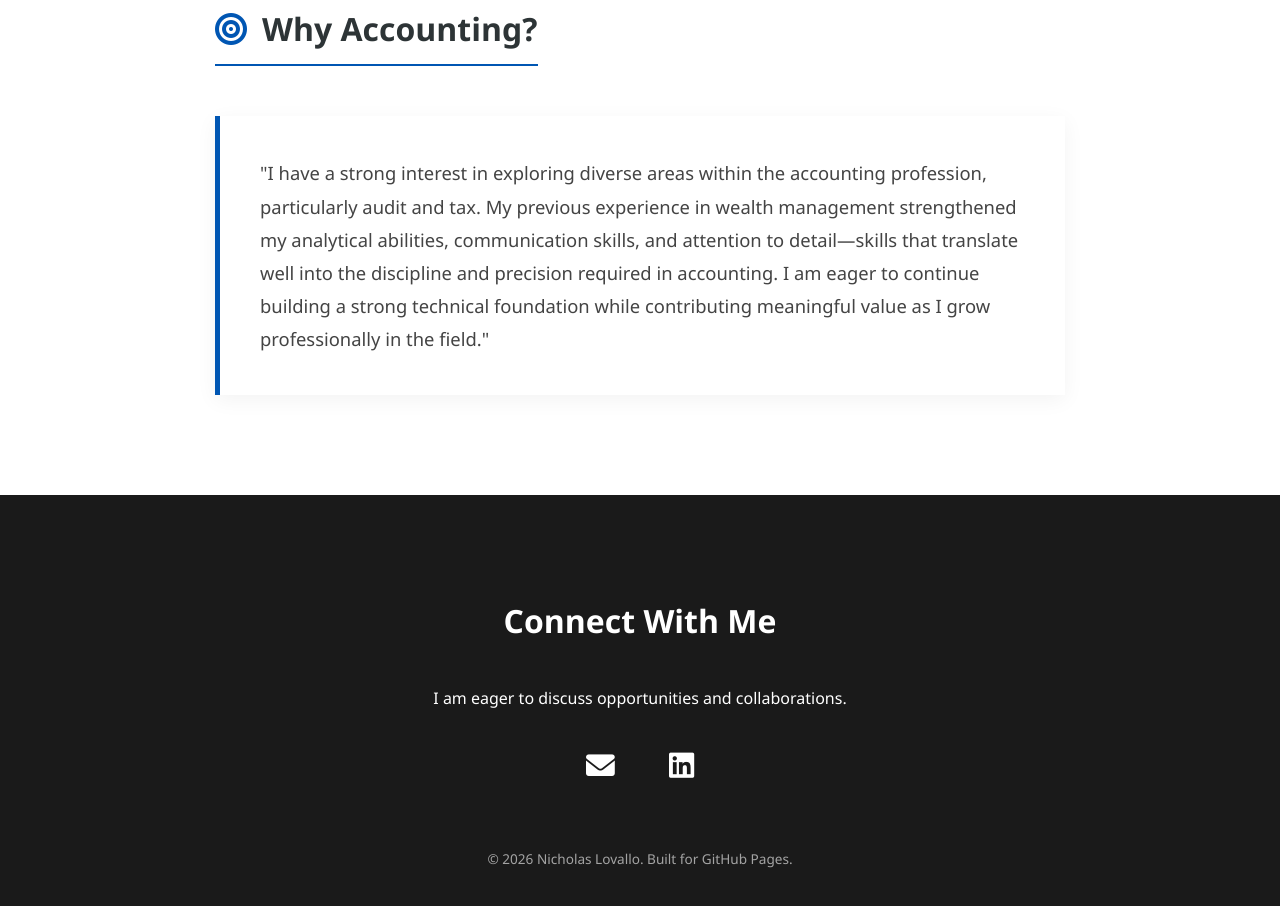
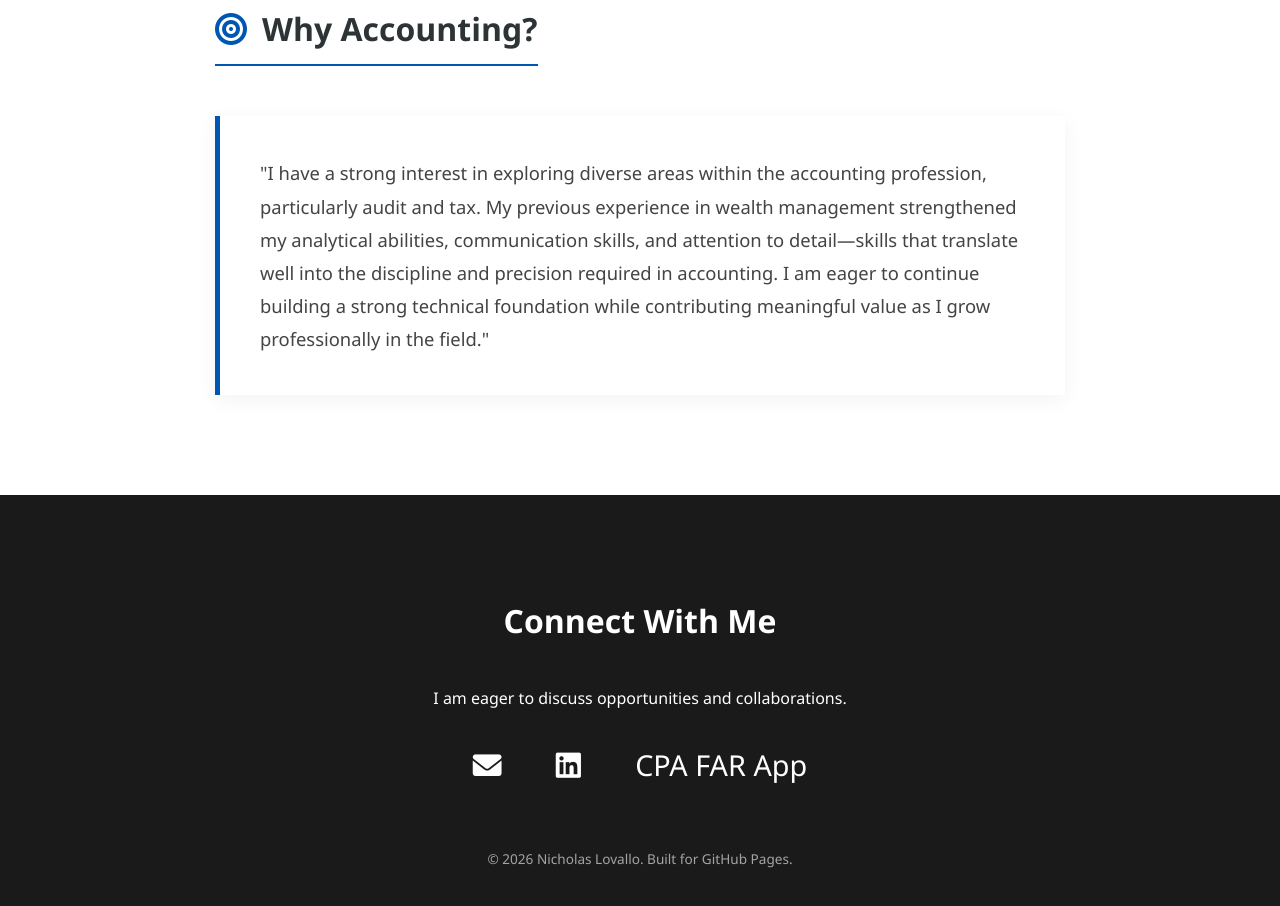
Before and after one commit to NicholasLovallo/NicholasLovallo.github.io, a plain HTML site: page index.html in a window 1280 px wide. Shown: the part 2296-3202 px from the top of the page. Drawn offline with Linux system fonts and the light colour scheme.

Commit message:
Update index.html

```diff
--- a/index.html
+++ b/index.html
@@ -286,6 +286,7 @@
             <div class="contact-links">
                 <a href="mailto:nicholaslovallo4@gmail.com" title="Email Me"><i class="fas fa-envelope"></i></a>
                 <a href="https://www.linkedin.com/in/nicholaslovallo/" target="_blank" title="LinkedIn Profile"><i class="fab fa-linkedin"></i></a>
+                <a href="far-app/index.html" target="_blank" class="nav-link">CPA FAR App</a>
             </div>
             <p style="margin-top: 60px; font-size: 0.85rem; opacity: 0.6;">&copy; 2026 Nicholas Lovallo. Built for GitHub Pages.</p>
         </div>
```
